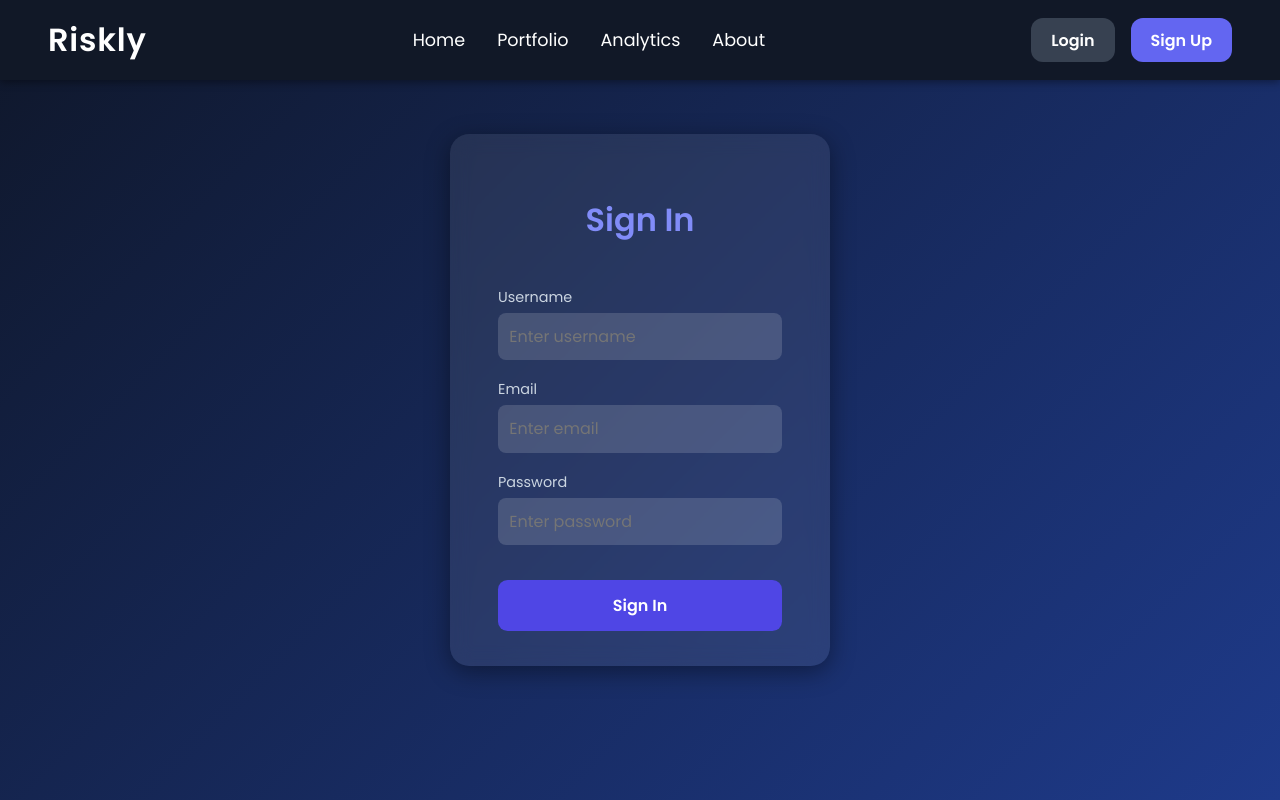
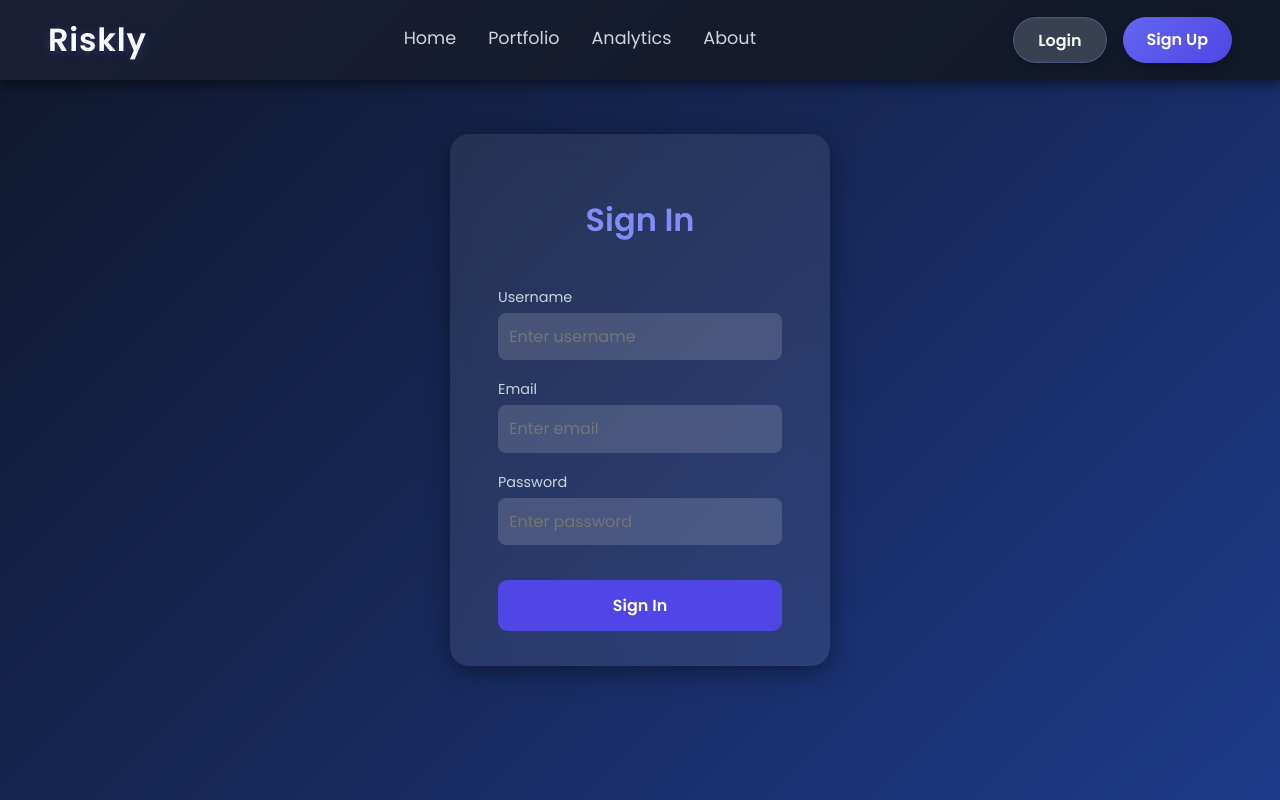
Before and after one commit to Vikas-Krishna1/Riskly, a React app in the folder frontend/: page /login in a window 1280 px wide. Built offline with nearby package versions, Linux system fonts and the light colour scheme; no server answers; the HTML template or start-up script is replaced by a standard one.

Commit message:
navbar auth compatability 1/2

```diff
--- a/frontend/src/components/NavBar/NavBar.css
+++ b/frontend/src/components/NavBar/NavBar.css
@@ -3,16 +3,24 @@
   display: flex;
   justify-content: space-between;
   align-items: center;
-  background-color: #111827; /* dark gray */
+  background: linear-gradient(135deg, #1a1f35 0%, #111827 100%);
   color: #ffffff;
   padding: 1rem 3rem;
-  box-shadow: 0 2px 8px rgba(0, 0, 0, 0.4);
+  box-shadow: 0 4px 12px rgba(0, 0, 0, 0.5);
   width: 100%;
   position: fixed;
   top: 0;
   left: 0;
   z-index: 1000;
   box-sizing: border-box;
+  backdrop-filter: blur(10px);
+}
+
+/* LOADING STATE */
+.navbar-loading {
+  color: #818cf8;
+  font-size: 1rem;
+  font-weight: 500;
 }
 
 /* LOGO */
@@ -22,11 +30,14 @@
   letter-spacing: 0.05rem;
   text-decoration: none;
   color: #ffffff;
-  transition: color 0.3s ease;
+  transition: all 0.3s ease;
+  text-shadow: 0 2px 10px rgba(99, 102, 241, 0.3);
 }
 
 .navbar-logo:hover {
   color: #818cf8;
+  transform: translateY(-2px);
+  text-shadow: 0 4px 20px rgba(99, 102, 241, 0.6);
 }
 
 /* LINKS */
@@ -40,15 +51,80 @@
 .navbar-links a {
   font-size: 1.1rem;
   text-decoration: none;
-  color: #ffffff;
-  transition: color 0.3s ease;
+  color: #d1d5db;
+  transition: all 0.3s ease;
+  position: relative;
+  padding-bottom: 5px;
+}
+
+.navbar-links a::after {
+  content: '';
+  position: absolute;
+  bottom: 0;
+  left: 0;
+  width: 0;
+  height: 2px;
+  background: linear-gradient(90deg, #818cf8, #6366f1);
+  transition: width 0.3s ease;
 }
 
 .navbar-links a:hover {
-  color: #818cf8;
+  color: #ffffff;
 }
 
-/* BUTTONS AREA */
+.navbar-links a:hover::after {
+  width: 100%;
+}
+
+/* AUTHENTICATED USER SECTION */
+.navbar-user {
+  display: flex;
+  align-items: center;
+  gap: 1.5rem;
+  background: rgba(55, 65, 81, 0.5);
+  padding: 0.6rem 1.5rem;
+  border-radius: 50px;
+  backdrop-filter: blur(10px);
+  border: 1px solid rgba(129, 140, 248, 0.2);
+}
+
+.user-welcome {
+  font-size: 1rem;
+  color: #d1d5db;
+  font-weight: 500;
+}
+
+.username {
+  color: #818cf8;
+  font-weight: 700;
+  text-shadow: 0 2px 8px rgba(99, 102, 241, 0.4);
+}
+
+/* LOGOUT BUTTON */
+.logout-button {
+  background: linear-gradient(135deg, #ef4444, #dc2626);
+  color: #ffffff;
+  border: none;
+  padding: 0.6rem 1.5rem;
+  border-radius: 50px;
+  font-weight: 600;
+  font-size: 0.95rem;
+  cursor: pointer;
+  transition: all 0.3s ease;
+  box-shadow: 0 4px 12px rgba(239, 68, 68, 0.3);
+}
+
+.logout-button:hover {
+  background: linear-gradient(135deg, #dc2626, #b91c1c);
+  transform: translateY(-2px);
+  box-shadow: 0 6px 20px rgba(239, 68, 68, 0.5);
+}
+
+.logout-button:active {
+  transform: translateY(0);
+}
+
+/* BUTTONS AREA (Login/Signup) */
 .navbar-actions {
   display: flex;
   gap: 1rem;
@@ -58,29 +134,37 @@
 .navbar-button {
   font-weight: 600;
   text-decoration: none;
-  padding: 0.6rem 1.25rem;
-  border-radius: 0.75rem;
-  transition: background-color 0.3s ease, color 0.3s ease;
+  padding: 0.6rem 1.5rem;
+  border-radius: 50px;
+  transition: all 0.3s ease;
+  box-shadow: 0 4px 12px rgba(0, 0, 0, 0.2);
 }
 
 /* LOGIN BUTTON */
 .navbar-button.login {
-  background-color: #374151; /* gray-700 */
+  background-color: #374151;
   color: #ffffff;
+  border: 1px solid rgba(129, 140, 248, 0.3);
 }
 
 .navbar-button.login:hover {
-  background-color: #4b5563; /* gray-600 */
+  background-color: #4b5563;
+  transform: translateY(-2px);
+  box-shadow: 0 6px 16px rgba(0, 0, 0, 0.3);
+  border-color: #818cf8;
 }
 
 /* SIGNUP BUTTON */
 .navbar-button.signup {
-  background-color: #6366f1; /* indigo-500 */
+  background: linear-gradient(135deg, #6366f1, #4f46e5);
   color: #ffffff;
+  border: none;
 }
 
 .navbar-button.signup:hover {
-  background-color: #4f46e5; /* indigo-600 */
+  background: linear-gradient(135deg, #4f46e5, #4338ca);
+  transform: translateY(-2px);
+  box-shadow: 0 6px 20px rgba(99, 102, 241, 0.5);
 }
 
 /* RESPONSIVE */
@@ -99,13 +183,28 @@
     gap: 1rem;
   }
 
-  .navbar-actions {
+  .navbar-actions,
+  .navbar-user {
     order: 2;
     margin-left: auto;
   }
 
   .navbar-logo {
     order: 1;
+  }
+
+  .navbar-user {
+    padding: 0.5rem 1rem;
+    gap: 1rem;
+  }
+
+  .user-welcome {
+    font-size: 0.9rem;
+  }
+
+  .logout-button {
+    padding: 0.5rem 1rem;
+    font-size: 0.85rem;
   }
 }
 
@@ -119,10 +218,22 @@
   .navbar-links {
     flex-direction: column;
     gap: 1rem;
+    align-items: center;
   }
 
-  .navbar-actions {
+  .navbar-actions,
+  .navbar-user {
     flex-direction: row;
     margin-top: 0.75rem;
   }
+
+  .navbar-user {
+    flex-direction: column;
+    text-align: center;
+    gap: 0.75rem;
+  }
+
+  .user-welcome {
+    font-size: 0.85rem;
+  }
 }
--- a/frontend/src/components/NavBar/NavBar.tsx
+++ b/frontend/src/components/NavBar/NavBar.tsx
@@ -1,7 +1,27 @@
 import { Link } from "react-router-dom";
 import "./NavBar.css";
+import { useAuth } from "../../hooks/useAuth";
 
 function NavBar() {
+  const {user, loading, isAuthenticated, logout } = useAuth();
+
+  if (loading) {
+    return (
+      <nav className="navbar">
+        <div className="navbar-loading">Loading...</div>
+      </nav>
+    );
+  }
+
+  const handleLogout = async () => {
+    try {
+      await logout();
+      console.log("User logged out!");
+    } catch (e) {
+      console.log("User failed to log out: " + e);
+    }
+  };
+
   return (
     <nav className="navbar">
       {/* Logo */}
@@ -17,7 +37,17 @@ function NavBar() {
         <Link to="/about">About</Link>
       </div>
 
-      {/* Buttons */}
+      {/* User Section */}
+      {isAuthenticated ? (
+        <div className="navbar-user">
+          <span className="user-welcome">
+            Welcome, <span className="username">{user?.username}</span>!
+          </span>
+          <button onClick={handleLogout} className="logout-button">
+            Logout
+          </button>
+        </div>
+      ) : (
         <div className="navbar-actions">
           <Link to="/login" className="navbar-button login">
             Login
@@ -26,6 +56,7 @@ function NavBar() {
             Sign Up
           </Link>
         </div>
+      )}
     </nav>
   );
 }
--- a/frontend/src/hooks/useAuth.ts
+++ b/frontend/src/hooks/useAuth.ts
@@ -1,35 +1,41 @@
-import { useState, useEffect } from "react";
+import { useState, useEffect, useCallback } from "react";
 import * as authApi from "../api/auth";
 
 export const useAuth = () => {
   const [user, setUser] = useState<any>(null);
   const [loading, setLoading] = useState(true);
 
-  useEffect(() => {
-    authApi.getCurrentUser()
-      .then(setUser)
-      .catch(() => setUser(null))
-      .finally(() => setLoading(false));
+  // Extract the fetch logic into a reusable function
+  const fetchUser = useCallback(async () => {
+    setLoading(true);
+    try {
+      const userData = await authApi.getCurrentUser();
+      setUser(userData);
+    } catch {
+      setUser(null);
+    } finally {
+      setLoading(false);
+    }
   }, []);
 
-  // Updated: Now takes 3 parameters
+  useEffect(() => {
+    fetchUser();
+  }, [fetchUser]);
+
   const loginUser = async (email: string, username: string, password: string) => {
     try {
-      await authApi.login(email, username, password); // ← 3 parameters
-      const userData = await authApi.getCurrentUser();
-      setUser(userData);
+      await authApi.login(email, username, password);
+      await fetchUser(); // Re-fetch user after login
       return true;
     } catch {
       return false;
     }
   };
 
-  // Updated: Now takes 3 parameters
   const registerUser = async (email: string, username: string, password: string) => {
     try {
       await authApi.register(email, username, password);
-      const userData = await authApi.getCurrentUser();
-      setUser(userData);
+      await fetchUser(); // Re-fetch user after register
       return true;
     } catch (error) {
       return false;
@@ -48,5 +54,6 @@ export const useAuth = () => {
     register: registerUser,
     logout: logoutUser,
     isAuthenticated: !!user,
+    refetchUser: fetchUser, // Expose this for manual re-fetching
   };
 };
--- a/frontend/src/pages/Login/Login.tsx
+++ b/frontend/src/pages/Login/Login.tsx
@@ -2,6 +2,7 @@ import { useState } from "react";
 import type { FormEvent, ChangeEvent } from "react";
 import "./Login.css"; // Import external CSS
 import { useAuth } from "../../hooks/useAuth";
+import { useNavigate } from 'react-router-dom';
 
 function Login() {
   const [username, setUsername] = useState("");
@@ -9,18 +10,24 @@ function Login() {
   const [email, setEmail] = useState("");
   const [message, setMessage] = useState("");
   const { login } = useAuth();
+  const navigate = useNavigate();
+  function sleep(ms: number): Promise<void> {
+        return new Promise(resolve => setTimeout(resolve, ms));
+  }
 
   const handleSubmit = async (e: FormEvent<HTMLFormElement>) => {
     e.preventDefault();
 
     try {
-      const success = await login(email, username, password); // ← 3 parameters
+      const success = await login(email, username, password);
 
       if (success) {
         setMessage("✅ Login successful!");
         setUsername("");
         setEmail("");
         setPassword("");
+        await sleep(2000);
+        navigate('/home');
         // Optional: redirect
         // window.location.href = "/dashboard";
       } else {
```
Lines whose indentation alone changed are shown as unchanged.
